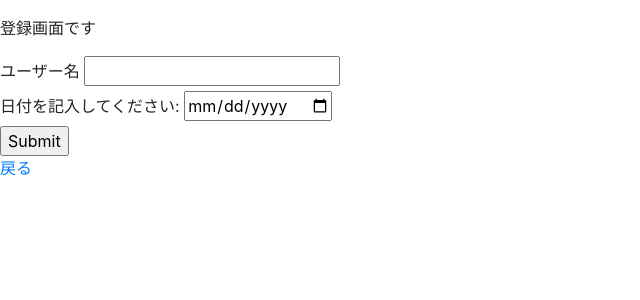
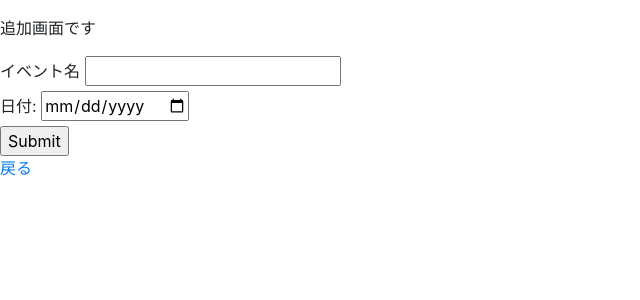
Before and after one commit to yskhikage/diary-app-7, a Flask app: page /register in a window 1280 px wide. Shown: the part 56-356 px from the top of the page, without its empty margins (0-640 px from the left). Run offline with Flask 3, Linux system fonts and the light colour scheme; some libraries are stand-ins or nearby versions.

Commit message:
編集処理を追加、Formのラベルを一部変更

```diff
--- a/app.py
+++ b/app.py
@@ -8,8 +8,6 @@ from flask_sqlalchemy import SQLAlchemy
 from form import RegistrationForm
 from datetime import datetime
 from flask_wtf import FlaskForm
-
-
 
 
 
@@ -71,11 +69,11 @@ def register():
         event = Event(name=name,date=date,created_at=datetime.now())
         db.session.add(event)
         db.session.commit()
-        #カレンダーに
+        #カレンダーにリダイレクト
         return redirect(url_for("calender"))
     #フォームにはデータが入力されていない状態だと、if文の中は処理されず、登録ページを表示する
     print('formを受け取れてないっすね')
-    return render_template("register.html", form=form)
+    return render_template("register.html", form=form,form_title='追加画面',event="")
 
 @app.route('/calendar/<int:id>/delete',methods=['POST'])
 def delete(id):
@@ -85,5 +83,21 @@ def delete(id):
     return redirect(url_for('calender'))
 
 
+@app.route('/calendar/<int:id>/edit',methods=['GET','POST'])
+def edit_event(id):
+    event=Event.query.get(id)
+    form=RegistrationForm()
+    if form.validate_on_submit():
+        name=form.name.data
+        date = form.date.data
+        event = Event(name=name,date=date,updated_at=datetime.now())
+        db.session.merge(form)
+        db,session.commit()
+        return redirect(url_for("calender"))
+    print('編集画面では項目は受け取れていません')
+    return render_template("register.html", form=form,form_title='編集画面',event=event)
+
+
+
 if __name__ == '__main__':
     app.run(debug=True)
--- a/form.py
+++ b/form.py
@@ -1,9 +1,10 @@
 from flask import Flask, render_template, url_for, redirect, session
 from flask_wtf import FlaskForm
-from wtforms import ValidationError, StringField,DateField,SubmitField
+from wtforms import ValidationError, StringField,DateField,SubmitField,HiddenField
 from wtforms.validators import DataRequired
 
 class RegistrationForm(FlaskForm):
-    name = StringField('ユーザー名', validators=[DataRequired()])
-    date = DateField('日付を記入してください:', format='%Y-%m-%d')
+    id =HiddenField()
+    name = StringField('イベント名', validators=[DataRequired()])
+    date = DateField('日付:', format='%Y-%m-%d')
     submit = SubmitField()
--- a/templates/detail.html
+++ b/templates/detail.html
@@ -14,6 +14,9 @@
                 <form action="{{url_for('delete',id=one_event.id) }}" method="POST">
                     <input class="btn btn-danger btn-sm" type="submit" value="削除">
                 </form>
+                 <form action="{{url_for('edit_event',id=one_event.id) }}" method="POST">
+                    <input class="btn btn-info btn-sm" type="submit" value="編集">
+                </form>
             </div>
         </div>
         <a href="{{url_for('calender')}}">戻る</a>
--- a/templates/register.html
+++ b/templates/register.html
@@ -1,17 +1,18 @@
 {% extends 'base.html' %}
 {% block head %}
-    <title>登録画面</title>
+    <title>{{ form_title }}</title>
 {% endblock %}
 {% block body %}
-    <p>登録画面です</p>
+    <p>{{ form_title }}です</p>
 <form method="POST">
     <!-- CSRF対策(トークンが生成される) -->
     {{ form.hidden_tag() }}
+
     <div>
-        {{ form.name.label }} {{ form.name() }}
+        {{ form.name.label }} {{ form.name(value=event.name) }}
     </div>
     <div>
-        {{ form.date.label }} {{ form.date() }}
+        {{ form.date.label }} {{ form.date(value=event.date) }}
     </div>
     {{ form.submit() }}
 </form>
```
